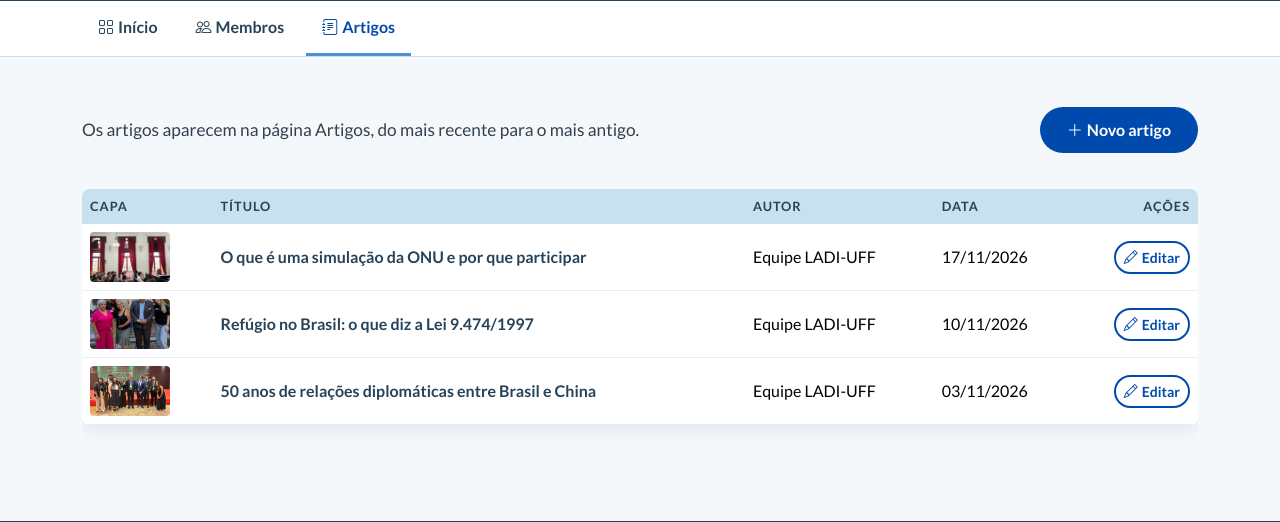
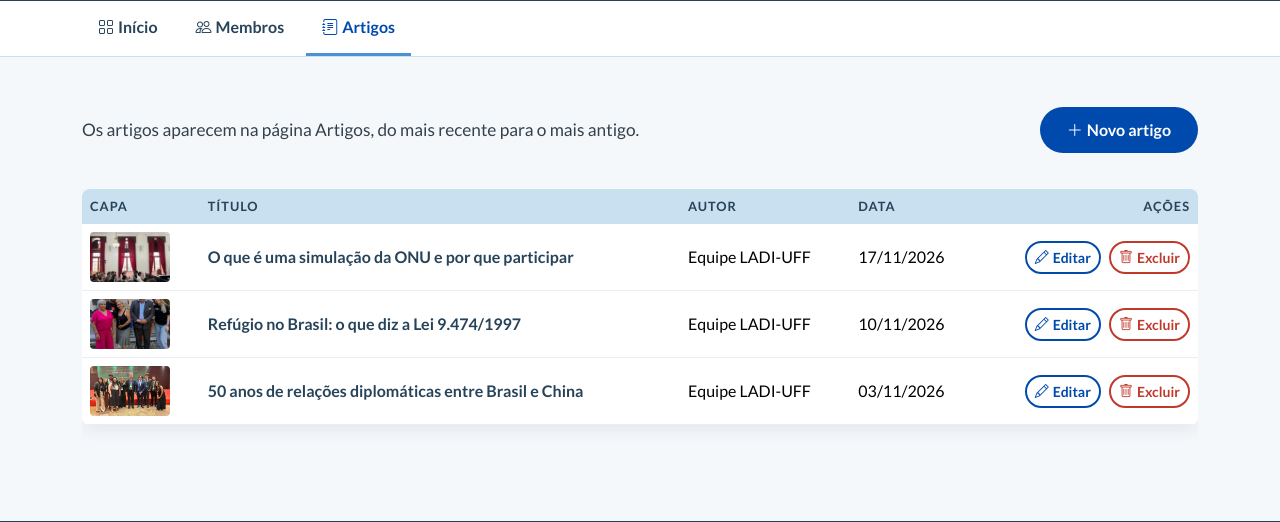
Before and after one commit to joaopiller/ladi-uff, a Flask app: page /admin/artigos in a window 1280 px wide. Shown: the part 243-765 px from the top of the page. Run offline with Flask 3, Linux system fonts and the light colour scheme; the visitor is signed in with stand-in values (Sample User, id 1); tables that the repository leaves empty hold one stand-in row (values such as "Sample post"); some libraries are stand-ins or nearby versions.

Commit message:
feat(admin): exclusão de artigos com confirmação

```diff
--- a/app.py
+++ b/app.py
@@ -276,6 +276,18 @@ def editar_artigo(id):
                            titulo="Editar artigo")
 
 
+@app.route("/admin/artigos/<int:id>/excluir", methods=["POST"])
+@login_obrigatorio
+def excluir_artigo(id):
+    artigo = db.get_or_404(Artigo, id)
+    remover_imagem(artigo.imagem)
+    db.session.delete(artigo)
+    db.session.commit()
+    app.logger.warning("Artigo removido: id=%s titulo=%r", id, artigo.titulo)
+    flash(f"O artigo \"{artigo.titulo}\" foi removido.", "warning")
+    return redirect(url_for("admin_artigos"))
+
+
 @app.errorhandler(404)
 def nao_encontrado(erro):
     app.logger.warning("404: %s %s", request.method, request.path)
--- a/templates/admin/artigos.html
+++ b/templates/admin/artigos.html
@@ -42,6 +42,11 @@
               <td class="text-end">
                 <div class="acoes">
                   <a href="{{ url_for('editar_artigo', id=artigo.id) }}" class="btn btn-sm btn-contorno"><i class="bi bi-pencil me-1"></i>Editar</a>
+                  <form method="POST" action="{{ url_for('excluir_artigo', id=artigo.id) }}"
+                        data-confirmar="Excluir o artigo &quot;{{ artigo.titulo }}&quot;? Essa ação não pode ser desfeita.">
+                    <input type="hidden" name="csrf_token" value="{{ csrf_token() }}">
+                    <button type="submit" class="btn btn-sm btn-excluir"><i class="bi bi-trash me-1"></i>Excluir</button>
+                  </form>
                 </div>
               </td>
             </tr>
@@ -55,3 +60,7 @@
     </div>
   </section>
 {% endblock %}
+
+{% block scripts %}
+  <script src="{{ url_for('static', filename='js/confirmar.js') }}"></script>
+{% endblock %}
```
